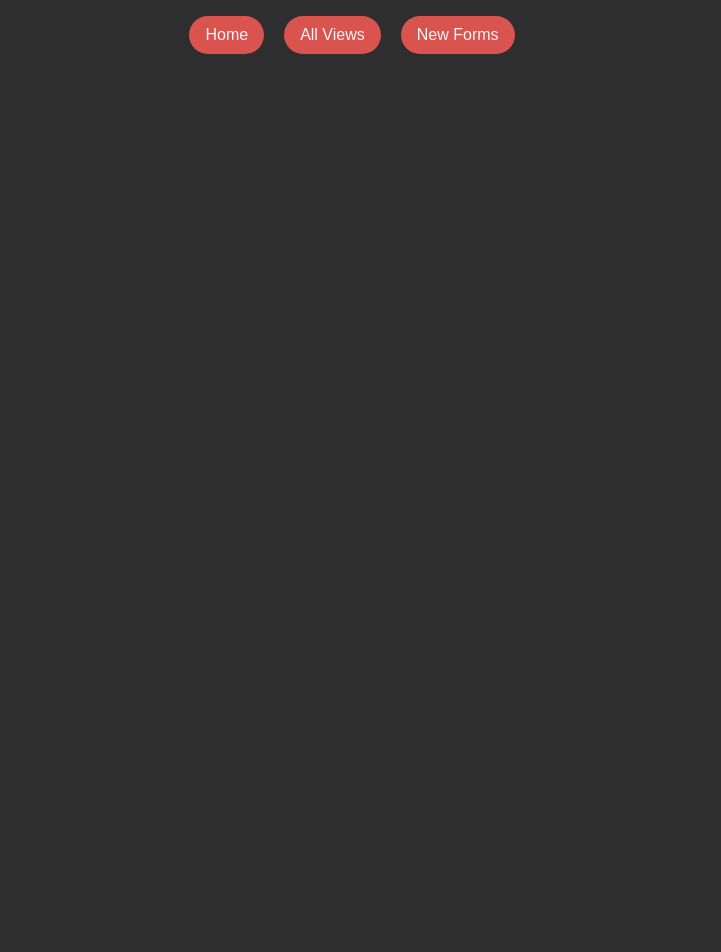
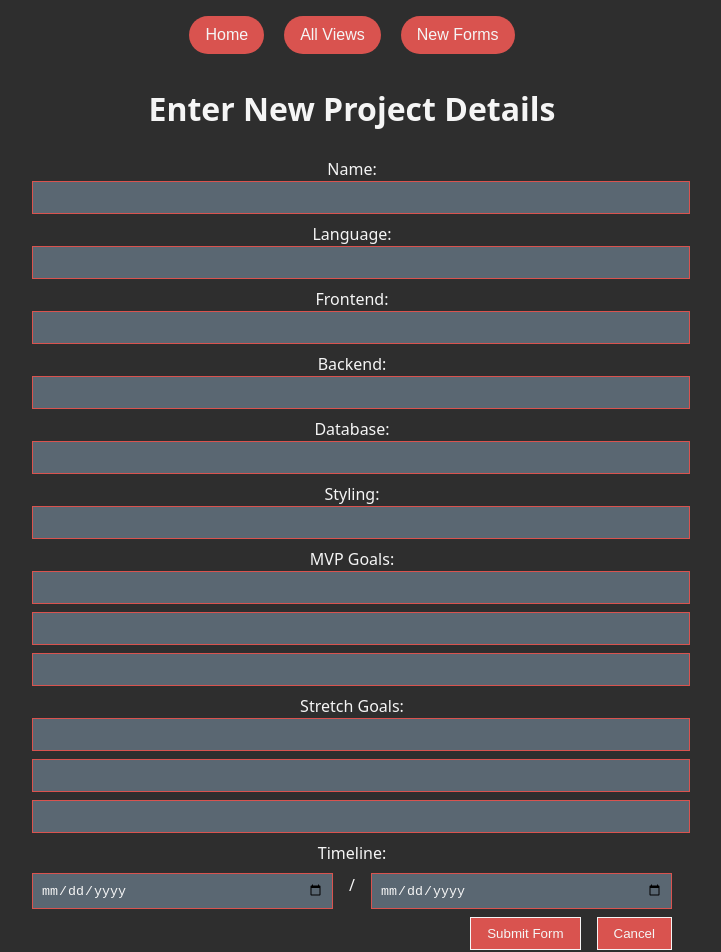
Before and after one commit to ProjectForge-Org-App/ProjectForge, a React (Vite) app in the folder client/: page /projects/new in a window 1280 px wide. Shown: the top 952 px of the page, without its empty margins (288-1009 px from the left). Before the commit the page ends 800 px from the top, so only its background shows below. Built offline with nearby package versions, Linux system fonts and the light colour scheme.

Commit message:
"Created new Projects form page"

```diff
--- a/client/src/App.tsx
+++ b/client/src/App.tsx
@@ -1,7 +1,8 @@
 import './App.css';
 import { Routes, Route } from 'react-router-dom';
 import Login from './components/login/login';
-import Navbar from './components/navbar/navbar';
+import Navbar from './components/navbar/navbar.tsx';
+import NewProjectForm from './components/newProjectPage/newProjectPage.tsx'
 
 function App() {
   return (
@@ -10,6 +11,7 @@ function App() {
       <Routes>
         <Route path="/login" element={<Login />} />
         <Route path="/signup" element={<Login />} />
+        <Route path="/projects/new" element={<NewProjectForm />} />
       </Routes>
     </>
   );
--- /dev/null
+++ b/client/src/components/heroPage/heroPage.tsx
@@ -0,0 +1,4 @@
+import React, { useState } from 'react';
+import { Link } from 'react-router-dom';
+import type { DropdownItem } from '../../../types';
+import styles from './heroPage.module.css';
--- a/client/src/components/navbar/navbar.module.css
+++ b/client/src/components/navbar/navbar.module.css
@@ -54,6 +54,7 @@
 
 .dropdownbutton:hover {
   background-color: #e3b23c;
+  color: #2E2E2E;
 }
 
 .navbutton {
--- a/client/src/components/navbar/navbar.tsx
+++ b/client/src/components/navbar/navbar.tsx
@@ -2,6 +2,7 @@ import React, { useState } from 'react';
 import { Link } from 'react-router-dom';
 import type { DropdownItem } from '../../../types';
 import styles from './navbar.module.css';
+
 
 const Dropdown: React.FC<{ items: DropdownItem[] }> = ({ items }) => (
   <div className={styles.dropdown}>
--- a/client/src/components/newProjectPage/newProjectPage.module.css
+++ b/client/src/components/newProjectPage/newProjectPage.module.css
@@ -0,0 +1,96 @@
+.background {
+    background-color: #2E2E2E;
+    color: #F5F5F5;
+}
+
+.formContainer {
+    padding: 1.5rem;
+    max-width: 40rem;
+    margin: 0 auto;
+}
+
+.formTitle {
+    font-size: 2rem;
+    font-weight: bold;
+    text-align: center;
+    margin-bottom: 1.5rem;
+  }
+
+  .inputField {
+    width: 100%;
+    background-color: #5A6772;
+    border: 1px solid #D9534F;
+    padding: 0.5rem;
+    margin-bottom: 0.5rem;
+    color: #F5F5F5;
+  }
+
+  .inputField:focus {
+    outline: none;
+    border-color: #E3B23C;
+    box-shadow: 0 0 0 2px rgba(227, 178, 60, 0.3);
+  }
+
+  .techButton {
+    border: 1px solid #D9534F;
+    padding: 0.5rem 1rem;
+    cursor: pointer;
+  }
+
+  .techButtonSelected {
+    background-color: #E3B23C;;
+    color: #5A6772;
+  }
+
+  .timelineContainer {
+    display: flex;
+    gap: 1rem;
+    margin-top: 0.5rem;
+  }
+
+  .actionButtons {
+    display: flex;
+    justify-content: flex-end;
+    gap: 1rem;
+  }
+
+  .actionButtons:hover {
+    background-color: ;
+  }
+
+  .actionButton {
+    background-color: #D9534F;
+    color: #F5F5F5;
+    border: 1px solid #F5F5F5;
+    padding: 0.5rem 1rem;
+    cursor: pointer;
+    transition: all 0.3s ease;
+}
+
+  .actionButton:hover {
+    background-color: #E3B23C;
+    color: #2E2E2E;
+    transition: all 0.3s ease;
+    border: 1px solid #5A6772;
+}
+
+  /*
+Charcoal Gray
+#2E2E2E
+Background, text, primary dark
+
+Forge Ember
+#D9534F
+Accent buttons, highlights, calls to action
+
+Anvil Steel
+#5A6772
+Secondary background, borders, UI elements (cool gray-blue)
+
+Molten Gold
+#E3B23C
+Highlights, icons, subtle glows
+
+Ash White
+#F5F5F5
+Background for light areas, text on dark backgrounds */
--- a/client/src/components/newProjectPage/newProjectPage.tsx
+++ b/client/src/components/newProjectPage/newProjectPage.tsx
@@ -1,4 +1,168 @@
 import React, { useState } from 'react';
-import { Link } from 'react-router-dom';
-import type { DropdownItem } from '../../../types';
 import styles from './newProjectPage.module.css';
+import Navbar from '../navbar/navbar';
+
+
+export default function NewProjectForm() {
+    const [projectName, setProjectName] = useState("");
+    const [language, setLanguage] = useState("");
+    const [frontend, setFrontend] = useState("");
+    const [backend, setBackend] = useState("");
+    const [database, setDatabase] = useState("");
+    const [styling, setStyling] = useState("");
+    const [mvpTasks, setMvpTasks] = useState<string[]>(["", "", ""]);
+    const [stretchTasks, setStretchTasks] = useState<string[]>(["", "", ""]);
+    const [startDate, setStartDate] = useState("");
+    const [endDate, setEndDate] = useState("");
+
+    const handleSubmit = (e: React.FormEvent) => {
+      e.preventDefault();
+      const formData = {
+        projectName,
+        mvpTasks,
+        stretchTasks,
+        timeline: { startDate, endDate },
+      };
+      console.log("Submitted Data:", formData);
+    };
+
+    const updateTask = (type: "mvp" | "stretch", index: number, value: string) => {
+      const setter = type === "mvp" ? setMvpTasks : setStretchTasks;
+      const tasks = type === "mvp" ? [...mvpTasks] : [...stretchTasks];
+      tasks[index] = value;
+      setter(tasks);
+    };
+
+    return (
+      <div className={styles.background}>
+        <Navbar />
+        <form onSubmit={handleSubmit} className={styles.formContainer}>
+          <h1 className={styles.formTitle}>Enter New Project Details</h1>
+
+          <div className={styles.background}>
+            <label>Name:</label>
+            <input
+              type="text"
+              value={projectName}
+              onChange={(e) => setProjectName(e.target.value)}
+              className={styles.inputField}
+            />
+          </div>
+
+          <div>
+            <label>Language:</label>
+            <div>
+            <input
+              type="text"
+              value={language}
+              onChange={(e) => setLanguage(e.target.value)}
+              className={styles.inputField}
+            />
+            </div>
+          </div>
+
+          <div>
+            <label>Frontend:</label>
+            <div>
+            <input
+              type="text"
+              value={frontend}
+              onChange={(e) => setFrontend(e.target.value)}
+              className={styles.inputField}
+            />
+            </div>
+          </div>
+
+          <div>
+            <label>Backend:</label>
+            <div>
+            <input
+              type="text"
+              value={backend}
+              onChange={(e) => setBackend(e.target.value)}
+              className={styles.inputField}
+            />
+            </div>
+          </div>
+
+          <div>
+            <label>Database:</label>
+            <div>
+            <input
+              type="text"
+              value={database}
+              onChange={(e) => setDatabase(e.target.value)}
+              className={styles.inputField}
+            />
+            </div>
+          </div>
+
+          <div>
+            <label>Styling:</label>
+            <div>
+            <input
+              type="text"
+              value={styling}
+              onChange={(e) => setStyling(e.target.value)}
+              className={styles.inputField}
+            />
+            </div>
+          </div>
+
+          <div>
+            <label>MVP Goals:</label>
+            {mvpTasks.map((task, i) => (
+              <input
+                key={i}
+                type="text"
+                value={task}
+                onChange={(e) => updateTask("mvp", i, e.target.value)}
+                className={styles.inputField}
+              />
+            ))}
+          </div>
+
+          <div>
+            <label>Stretch Goals:</label>
+            {stretchTasks.map((task, i) => (
+              <input
+                key={i}
+                type="text"
+                value={task}
+                onChange={(e) => updateTask("stretch", i, e.target.value)}
+                className={styles.inputField}
+              />
+            ))}
+          </div>
+
+          <div>
+            <label>Timeline:</label>
+            <div className={styles.timelineContainer}>
+              <input
+                type="date"
+                value={startDate}
+                onChange={(e) => setStartDate(e.target.value)}
+                className={styles.inputField}
+              />
+              <span>/</span>
+              <input
+                type="date"
+                value={endDate}
+                onChange={(e) => setEndDate(e.target.value)}
+                className={styles.inputField}
+              />
+            </div>
+          </div>
+
+          <div className={styles.actionButtons}>
+            <button type="submit" className={styles.actionButton}>
+                Submit Form
+            </button>
+            <button type="button" className={styles.actionButton}>
+                Cancel
+            </button>
+          </div>
+        </form>
+      </div>
+    );
+  }
--- a/package.json
+++ b/package.json
@@ -22,5 +22,8 @@
   },
   "dependencies": {
     "vite": "^6.3.5"
+  },
+  "devDependencies": {
+    "concurrently": "^9.1.2"
   }
 }
```
Also changed, not shown: client/src/components/heroPage/heroPage.module.css (added), 1 other file (tests, documents, lock files or other folders).
